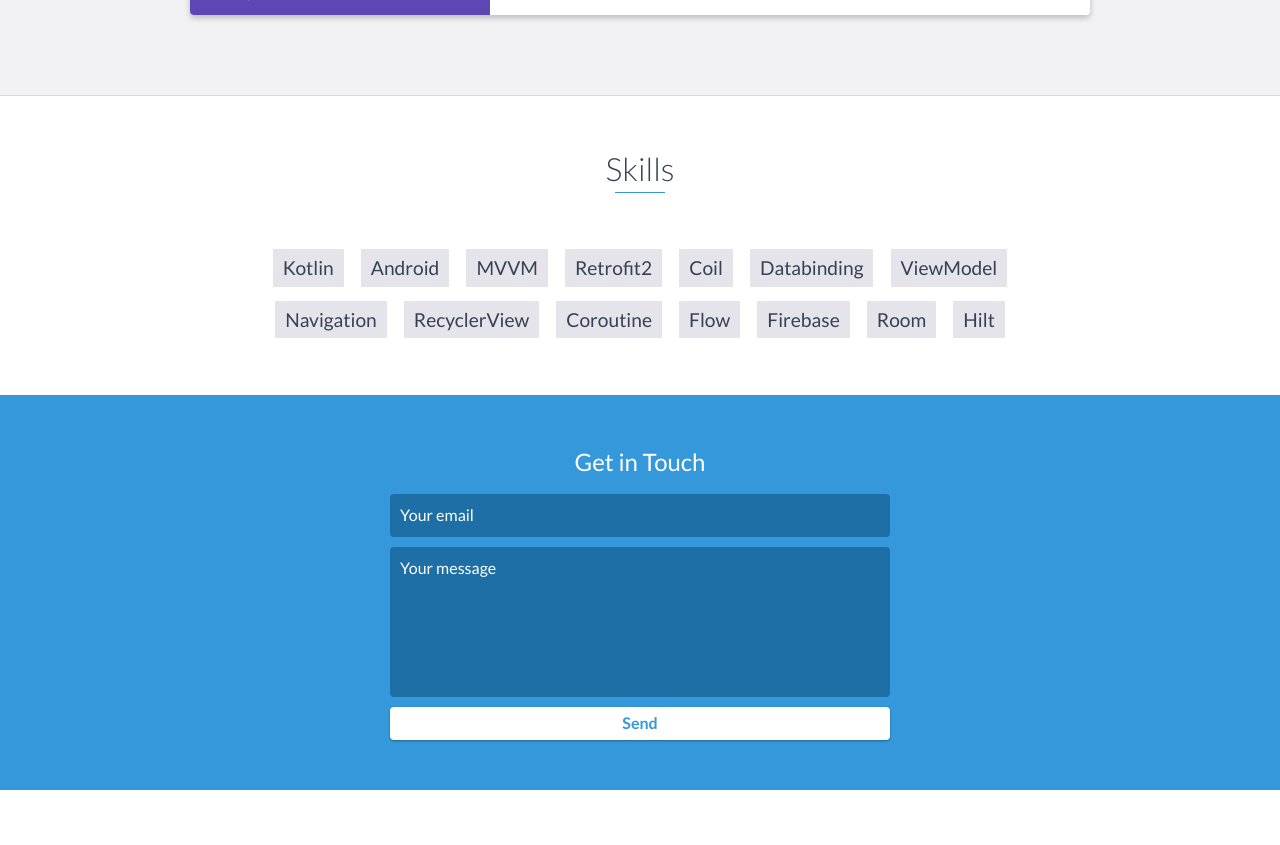
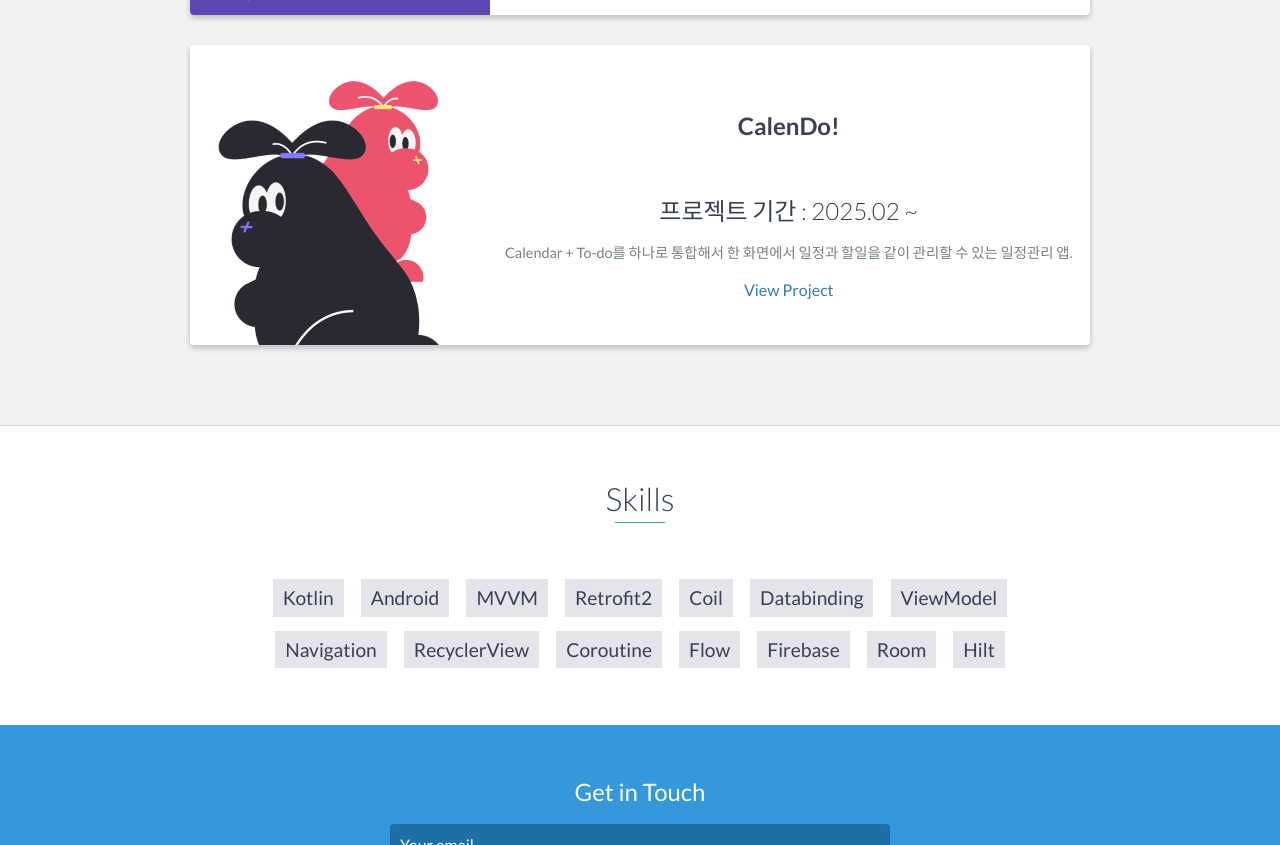
Before and after one commit to garam918/garam918.github.io, a website: page index.html in a window 1280 px wide. Shown: the part 2515-3360 px from the top of the page. Drawn offline with nearby package versions, Linux system fonts and the light colour scheme.

Commit message:
Update index.html

```diff
--- a/index.html
+++ b/index.html
@@ -224,21 +224,21 @@
                     <!-- End .project-info -->
                 </div>
                 <!-- End .project -->
-<!--                <div class="project shadow-large">-->
-<!--                    <div class="project-image">-->
-<!--                        <img src="images/calendo.png" />-->
-<!--                    </div>-->
-<!--                    &lt;!&ndash; End .project-image &ndash;&gt;-->
-<!--                    <div class="project-info">-->
-<!--                        <h2>CalenDo!</h2>-->
-<!--                        <h3>프로젝트 기간 : 2025.02 ~ </h3>-->
-<!--                        <p>-->
-<!--                            -->
-<!--                        </p>-->
-<!--                        <a href="https://github.com/garam918/AngelHack">View Project</a>-->
-<!--                    </div>-->
-<!--                    &lt;!&ndash; End .project-info &ndash;&gt;-->
-<!--                </div>-->
+                <div class="project shadow-large">
+                    <div class="project-image">
+                        <img src="images/calendo.png" />
+                    </div>
+                    <!-- End .project-image -->
+                    <div class="project-info">
+                        <h2>CalenDo!</h2>
+                        <h3>프로젝트 기간 : 2025.02 ~ </h3>
+                        <p>
+                            Calendar + To-do를 하나로 통합해서 한 화면에서 일정과 할일을 같이 관리할 수 있는 일정관리 앱.
+                        </p>
+                        <a href="https://github.com/garam918/CalenDo">View Project</a>
+                    </div>
+                    <!-- End .project-info -->
+                </div>
 
             </div>
         </div>
```
